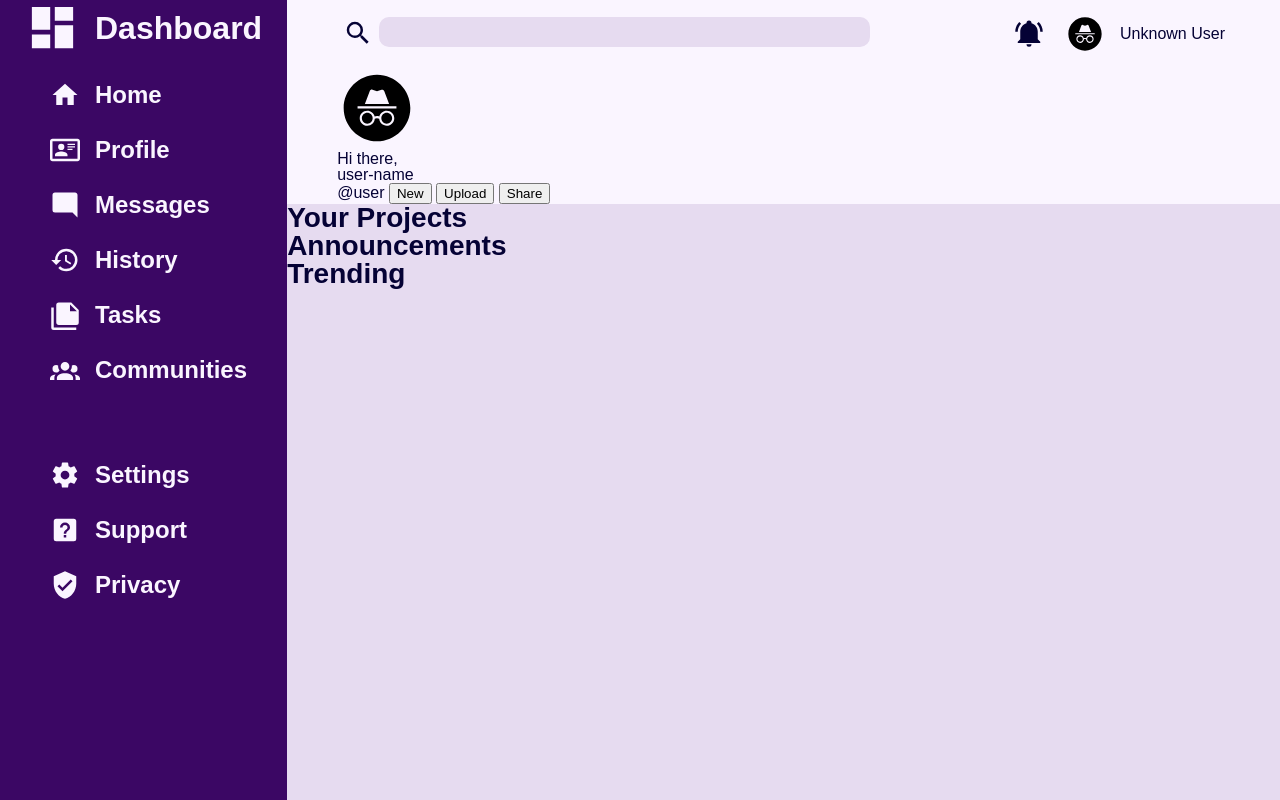
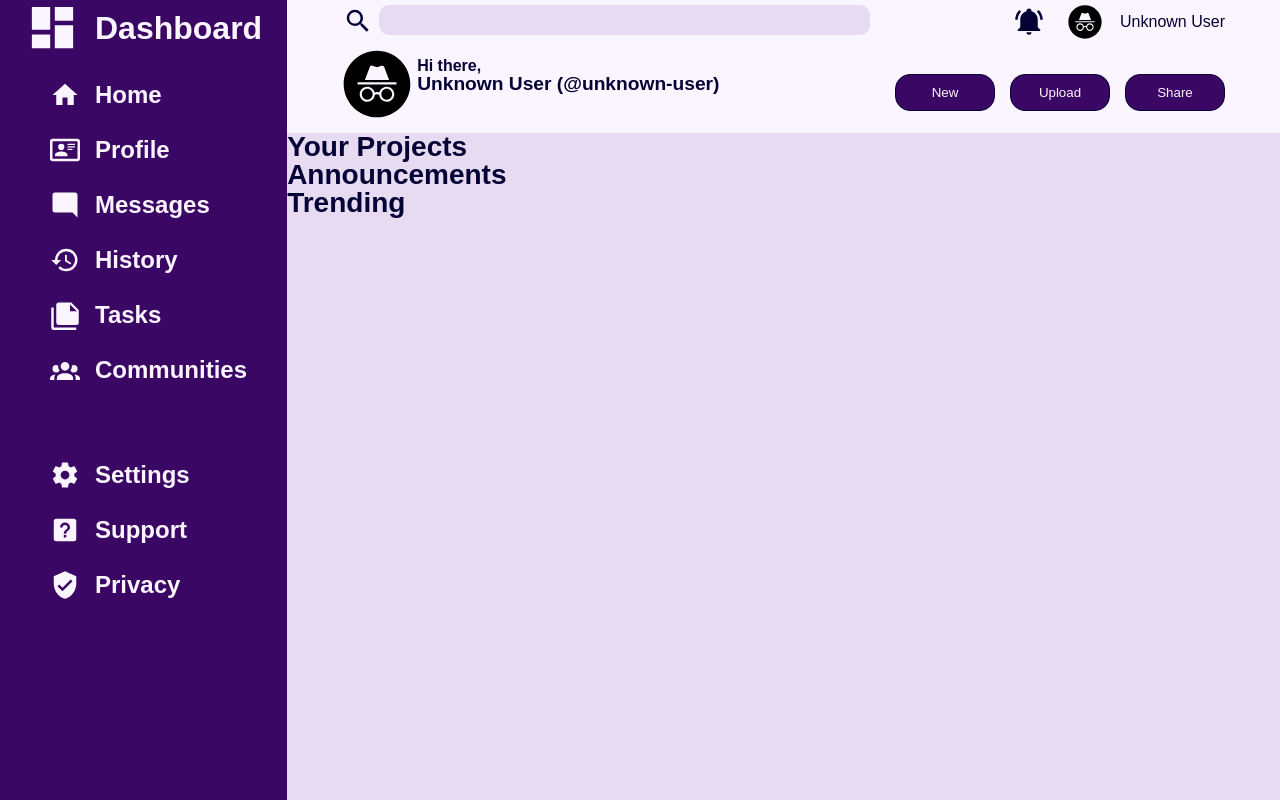
Before and after one commit to Gajdascz/odin-admin-dashboard, a plain HTML site: page index.html in a window 1280 px wide. Drawn offline with Linux system fonts and the light colour scheme; a web font is replaced by a local one.

Commit message:
Finish header
Finished styling and structuring the header.
Header row 2:
 ->User icon large
 ->User greeting and name
 ->New Upload Share buttons

```diff
--- a/index.html
+++ b/index.html
@@ -40,10 +40,14 @@
         <path d="M12 2C17.5 2 22 6.5 22 12S17.5 22 12 22 2 17.5 2 12 6.5 2 12 2M14.92 12.81C13.84 12.81 12.95 13.56 12.71 14.56C12.17 14.33 11.66 14.39 11.29 14.55C11.05 13.55 10.15 12.81 9.08 12.81C7.83 12.81 6.82 13.82 6.82 15.07C6.82 16.32 7.83 17.33 9.08 17.33C10.28 17.33 11.24 16.42 11.33 15.25C11.53 15.12 12.04 14.86 12.67 15.26C12.77 16.42 13.73 17.33 14.92 17.33C16.17 17.33 17.18 16.32 17.18 15.07C17.18 13.82 16.17 12.81 14.92 12.81M9.08 13.45C10 13.45 10.7 14.18 10.7 15.07C10.7 15.96 10 16.69 9.08 16.69C8.19 16.69 7.46 15.96 7.46 15.07C7.46 14.18 8.19 13.45 9.08 13.45M14.92 13.45C15.81 13.45 16.54 14.18 16.54 15.07C16.54 15.96 15.81 16.69 14.92 16.69C14 16.69 13.3 15.96 13.3 15.07C13.3 14.18 14 13.45 14.92 13.45M17.83 11.5H6.17V12.17H17.83V11.5M14.15 6.89C14 6.59 13.67 6.43 13.35 6.53L12 7L10.65 6.53L10.61 6.5C10.29 6.43 9.95 6.61 9.84 6.92L8.36 10.83H15.64L14.16 6.92L14.15 6.89Z" />
       </svg>
       <div class="user-greeting">Hi there,</div>
-      <div class="user-name">user-name</div><span class="user-social-tag">@user</span>
-      <button class="btn-new" type="button">New</button>
-      <button class="btn-upload" type="button">Upload</button>
-      <button class="btn-share" type="button">Share</button>
+      <div class="user-name">Unknown User <span>(@unknown-user)</span> </div>
+      <div class="header-btns">
+        <div>&nbsp;</div>
+        <div>&nbsp;</div>
+        <button class="btn-new" type="button">New</button>
+        <button class="btn-upload" type="button">Upload</button>
+        <button class="btn-share" type="button">Share</button>
+      </div>
     </div>
     </header>
 
--- a/styles/styles.css
+++ b/styles/styles.css
@@ -15,7 +15,7 @@
   --primary-accent: #e6dbf0;
   --secondary-color: #3b0764;
   --text-link-hover: #160027;
-  --accent-color: #6f86ff;
+  --accent-color: #9EAEFF;
 }
 body {
   background-color: var(--primary-color);
@@ -50,7 +50,7 @@ button {
 }
 /* #endregion ROOT, DEFAULT STYLING, AND PAGE LAYOUT STRUCTURE SETTINGS END  */
 
-/* HEADER STRUCTURE, CONTENT, AND STYLING START */
+/* #region HEADER STRUCTURE, CONTENT, AND STYLING START */
 .header-container {
   background-color: var(--primary-color);
   color: var(--text-primary);
@@ -61,7 +61,6 @@ button {
   padding-left: 50px;
   padding-right: 55px;
 }
-
 /* #region HEADER ROW 1 START */
 .header-row-1 {
   display: grid;
@@ -115,14 +114,54 @@ button.notifications-button {
 }
 /* #endregion HEADER ROW 1 END */
 /* #region HEADER ROW 2 START */
+.header-row-2 {
+  grid-row: 2;
+  display: inline-grid;
+  font-weight: bold;
+  grid-template-columns: min-content max-content;
+  grid-template-rows: min-content max-content;
+}
+.header-row-2-user-icon {
+  grid-column: 1;
+  grid-row: 1 / -1;
+}
+.header-row-2 .user-greeting {
+  align-self: end;
+  grid-column: 2;
+  grid-row: 1;
+}
+.header-row-2 .user-name {
+  font-size: 1.2rem;
+  grid-column: 2;
+  grid-row: 2;
+}
 
+.header-btns {
+  padding-left: 50px;
+  gap: 10px;
+  grid-column: 3;
+  grid-row: 2;
+  display: grid;
+  grid-template-columns:  1fr 1fr max-content max-content max-content;
+  gap: 15px;
+  align-items: baseline;
+}
+.header-btns > button {
+  background-color: var(--secondary-color);
+  color: var(--primary-color);
+  border: 1px solid var(--text-primary);
+  border-radius: 15px;
+  min-width: 100px;
+  max-width: 125px;
+  padding: 10px;
+  justify-self: end;
+}
+.header-btns > button:hover {
+  color: var(--accent-color);
+  background-color: var(--text-link-hover);
+}
 /* #endregion HEADER ROW 2 END*/
-/* HEADER STRUCTURE, CONTENT, AND STYLING END */
-
-
-
-
-
+/* #endregion HEADER STRUCTURE, CONTENT, AND STYLING END */
 
 /* #region SIDEBAR NAVIGATION STYLING STRUCTURE AND CONTENT START */
 .sidebar-nav-container {
@@ -238,8 +277,6 @@ button.notifications-button {
 }
 /* #endregion SIDEBAR NAVIGATION STYLING STRUCTURE AND CONTENT END */
 
-
-
 .main-content-container {
   background-color: var(--primary-accent);
   grid-column: 2;
```
